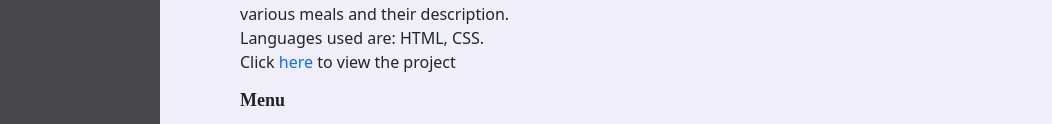
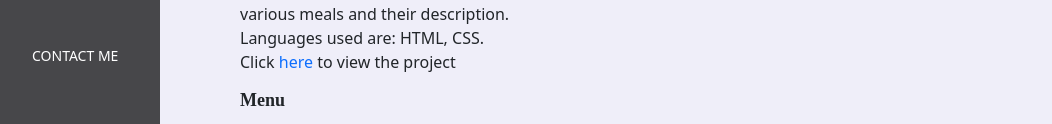
Before and after one commit to mary-wan/portfolio, a plain HTML site: page project.html in a window 1280 px wide. Shown: the part 408-532 px from the top of the page, without its empty margins (0-1052 px from the left). Drawn offline with Linux system fonts and the light colour scheme; a web font is replaced by a local one.

Commit message:
link contact page

```diff
--- a/project.html
+++ b/project.html
@@ -23,6 +23,7 @@
                     <li><a href="index.html">HOME</a></li>
                     <li><a href="project.html">PROJECTS</a></li>
                     <li><a href="about.html">ABOUT</a></li>
+                    <li><a href="contact.html">CONTACT ME</a></li>
                 </ul>
             </nav>
         </header>
```
Also changed, not shown: about.html (+1 -0 lines), index.html (+1 -0 lines).
